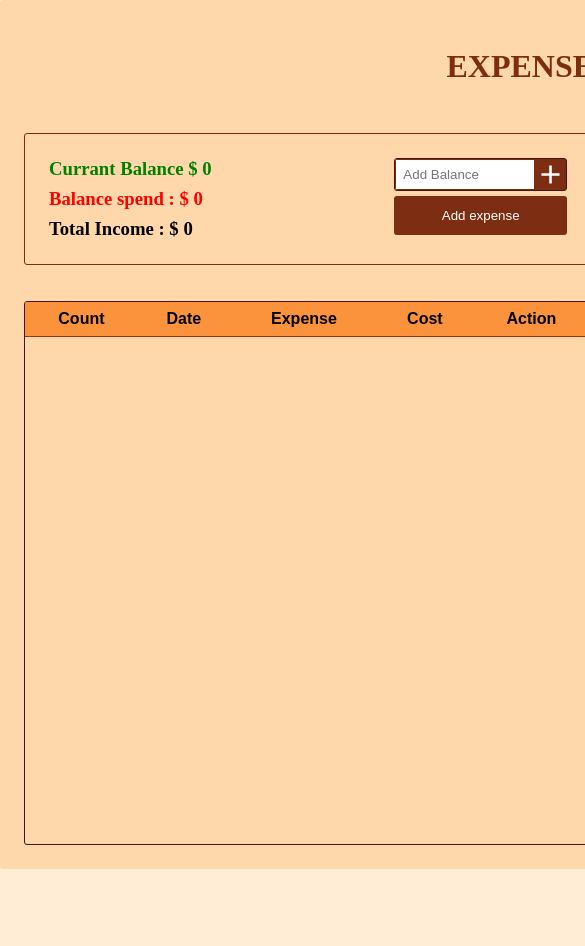
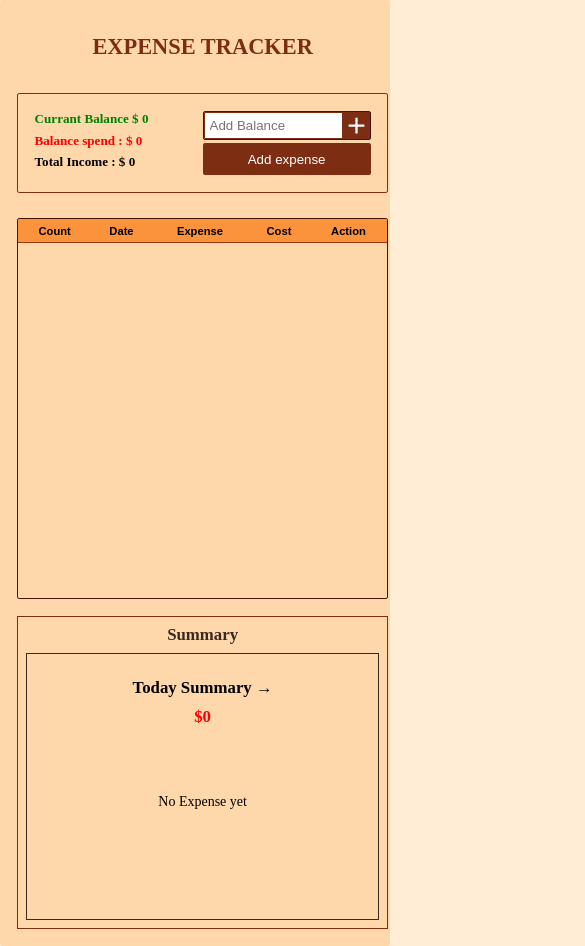
Before and after one commit to rajwindersxxx/expenseTracker, a React (Vite) app: page / in a window 390 px wide. Shown: the top 946 px of the page, 585 px wide, since content can reach past the window. Before the commit the page ends 869 px from the top, so only its background shows below. Built offline with nearby package versions, Linux system fonts and the light colour scheme.

Commit message:
little bit responsive

```diff
--- a/src/App.css
+++ b/src/App.css
@@ -12,12 +12,12 @@ body {
 .main {
   background-color: #fed7aa;
   margin: auto;
-  width: 75.5rem;
+  max-width: 65.5rem;
   border-radius: 0.1875rem;
   padding: 1.5rem;
   display: grid;
   grid-template-columns: 1fr 1fr;
-  gap: 24px;
+  gap: 1.5rem;
 }
 .heading {
   grid-column: -1 /1;
@@ -28,7 +28,7 @@ body {
   flex-direction: column;
 }
 .main__charts {
-  border: 1px solid #7c2d12;
+  border: 0.0625rem solid #7c2d12;
 }
 /* internet help */
 input[type='number']::-webkit-inner-spin-button,
@@ -108,8 +108,8 @@ img:hover {
 }
 .balance__input {
   display: flex;
-  border: 1px solid #431407;
-  border-radius: 3px;
+  border: 0.0625rem solid #431407;
+  border-radius: 0.1875rem;
   overflow: hidden;
   background-color: #7c2d12;
 }
@@ -192,28 +192,28 @@ tr:hover {
 }
 .table-input {
   display: flex;
-  gap: 8px;
+  gap: 0.5rem;
   justify-content: center;
 }
 td input {
-  width: 100px;
+  width: 6.25rem;
   text-align: center;
-  height: 25px;
+  height: 1.5625rem;
 }
 
 /* *------------------------------chart  component*/
 .main__charts {
   display: flex;
   flex-direction: column;
-  padding: 12px;
-  gap: 12px;
+  padding: 0.75rem;
+  gap: 0.75rem;
 }
 
 /* *------------------------------PiChart  component*/
 .piChart__box {
   display: flex;
   justify-content: space-around;
-  border: 1px solid #3a2823;
+  border: 0.0625rem solid #3a2823;
 }
 
 .chart__heading {
@@ -222,36 +222,64 @@ td input {
 }
 .sub__heading,
 .graph__heading {
-  margin-bottom: 12px;
+  margin-bottom: 0.75rem;
   text-align: center;
 }
 .chart_description {
   align-self: center;
   text-align: center;
-  /* border-bottom: 1px solid #3a2823; */
+  /* border-bottom: .0625rem solid #3a2823; */
 }
 .pi_chart {
   position: relative;
-  height: 240px;
-  width: 280px;
-  overflow: hidden;
+  height: 15rem;
+  width: 17.5rem;
+  /* overflow: hidden; */
 }
 .pi_chart-diagram {
   position: absolute;
-  top: -85px;
-  left: -70px;
+  top: 50%;
+  left: 50%;
+  transform: translate(-50%, -50%);
 }
-.noDataError{
+.noDataError {
   position: absolute;
   top: 45%;
   left: 50%;
   transform: translate(-50%, -50%);
-  font-size: 20px;
+  font-size: 1.25rem;
 }
 /* *------------------------------Graph  component*/
 
 .graph {
-  border: 1px solid #3a2823;
+  border: 0.0625rem solid #3a2823;
   height: 100%;
-  padding: 24px 0;
+  padding: 1.5rem 0;
 }
+
+@media screen and (max-width: 57.25rem) {
+  .main {
+    /* background-color: #fed7aa;
+    margin: auto;
+    border-radius: 0.1875rem;
+    padding: 1.5rem;
+    display: grid; */
+    width: 100%;
+    grid-template-columns: 1fr;
+    /* gap: 1.5rem; */
+  }
+}
+
+@media screen and (max-width: 26.5625rem) {
+  html {
+    font-size: 70%;
+  }
+  .piChart__box {
+    flex-direction: column;
+    align-items: center;
+    padding: 24px 0;
+  }
+  .balance {
+    grid-template-columns: 1fr 1fr;
+  }
+}
--- a/src/components/PiChart.jsx
+++ b/src/components/PiChart.jsx
@@ -1,5 +1,5 @@
 import { useEffect, useState } from 'react';
-import { PieChart, Pie, Tooltip } from 'recharts';
+import { PieChart, Pie, Tooltip, ResponsiveContainer } from 'recharts';
 /* eslint react/prop-types: 0 */
 
 export function PiChart({ records }) {
@@ -29,7 +29,8 @@ export function PiChart({ records }) {
       <div className="pi_chart">
         {expenseRecords.length > 0 ? (
           <div className="pi_chart-diagram">
-            <PieChart width={350} height={320}>
+            {/* <ResponsiveContainer width="100%" height="100%"> */}
+              <PieChart width={400} height={400}>
                 <Pie
                   dataKey="value"
                   isAnimationActive={true}
@@ -42,9 +43,10 @@ export function PiChart({ records }) {
                 />
                 <Tooltip />
               </PieChart>
+            {/* </ResponsiveContainer> */}
           </div>
         ) : (
-          <div className='noDataError'>No Expense yet</div>
+          <div className="noDataError">No Expense yet</div>
         )}
       </div>
     </div>
```
Lines whose indentation alone changed are shown as unchanged.
